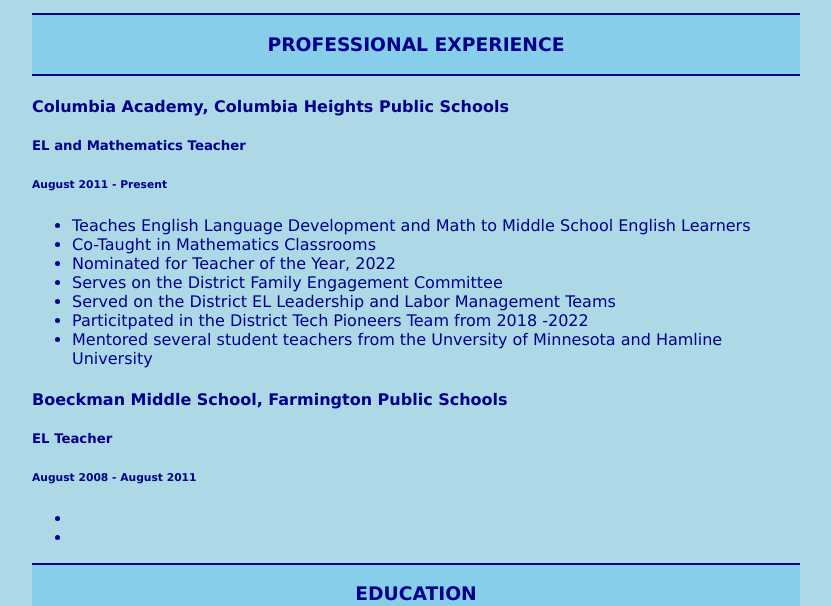
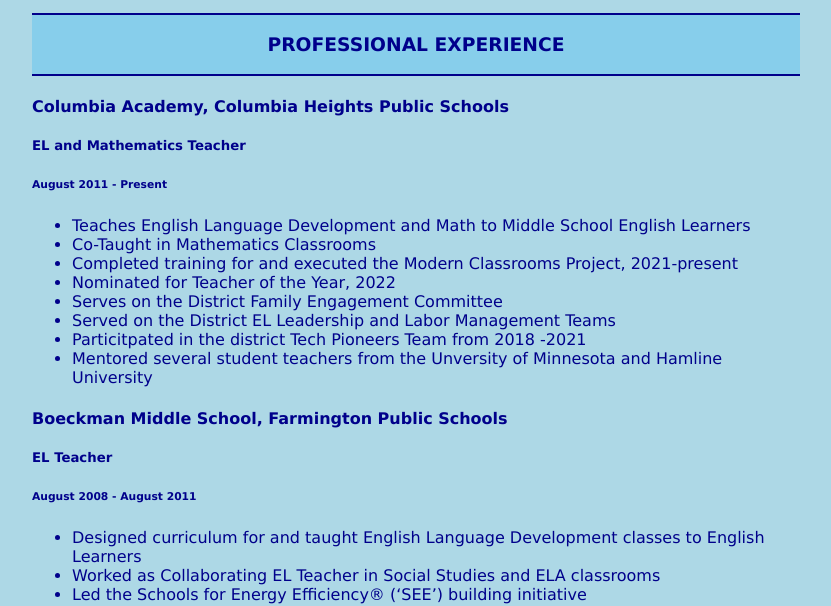
Before and after one commit to glascog/glascog.github.io, a plain HTML site: page index.html in a window 1280 px wide. Shown: the part 209-815 px from the top of the page, without its empty margins (224-1055 px from the left). Drawn offline with Linux system fonts and the light colour scheme.

Commit message:
Update index.html

```diff
--- a/index.html
+++ b/index.html
@@ -24,10 +24,11 @@
     <ul>
       <li>Teaches English Language Development and Math to Middle School English Learners</li>
       <li>Co-Taught in Mathematics Classrooms</li>
+      <li>Completed training for and executed the Modern Classrooms Project, 2021-present</li>
       <li>Nominated for Teacher of the Year, 2022</li>
       <li>Serves on the District Family Engagement Committee</li>
       <li>Served on the District EL Leadership and Labor Management Teams</li>
-      <li>Particitpated in the District Tech Pioneers Team from 2018 -2022</li>
+      <li>Particitpated in the district Tech Pioneers Team from 2018 -2021</li>
       <li>Mentored several student teachers from the Unversity of Minnesota and Hamline University</li>
     </ul>
   </div>
@@ -38,8 +39,9 @@
     <h6>August 2008 - August 2011</h6>
 
     <ul>
-      <li></li>
-      <li></li>
+      <li>Designed curriculum for and taught English Language Development classes to English Learners</li>
+      <li>Worked as Collaborating EL Teacher in Social Studies and ELA classrooms</li>
+      <li>Led the Schools for Energy Efficiency® (‘SEE’) building initiative</li>
     </ul>
   </div>
 
```
